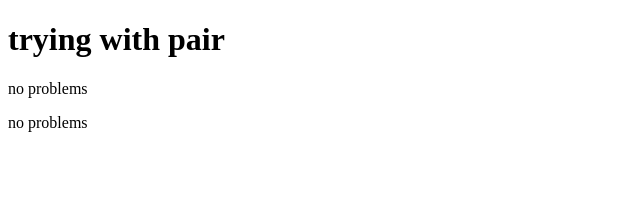
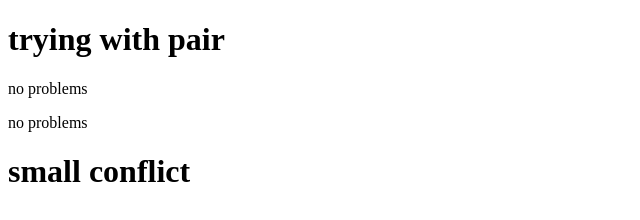
Before and after one commit to chana-rn/project-pair, a plain HTML site: page index.html in a window 1280 px wide. Shown: the whole page, without its empty margins (0-640 px from the left). Drawn offline with Linux system fonts and the light colour scheme.

Commit message:
add line for conflict

```diff
--- a/index.html
+++ b/index.html
@@ -9,5 +9,6 @@
     <h1>trying with pair</h1>
     <p>no problems</p>
     <p>no problems</p>
+    <h1>small conflict</h1>
 </body>
 </html>
```
